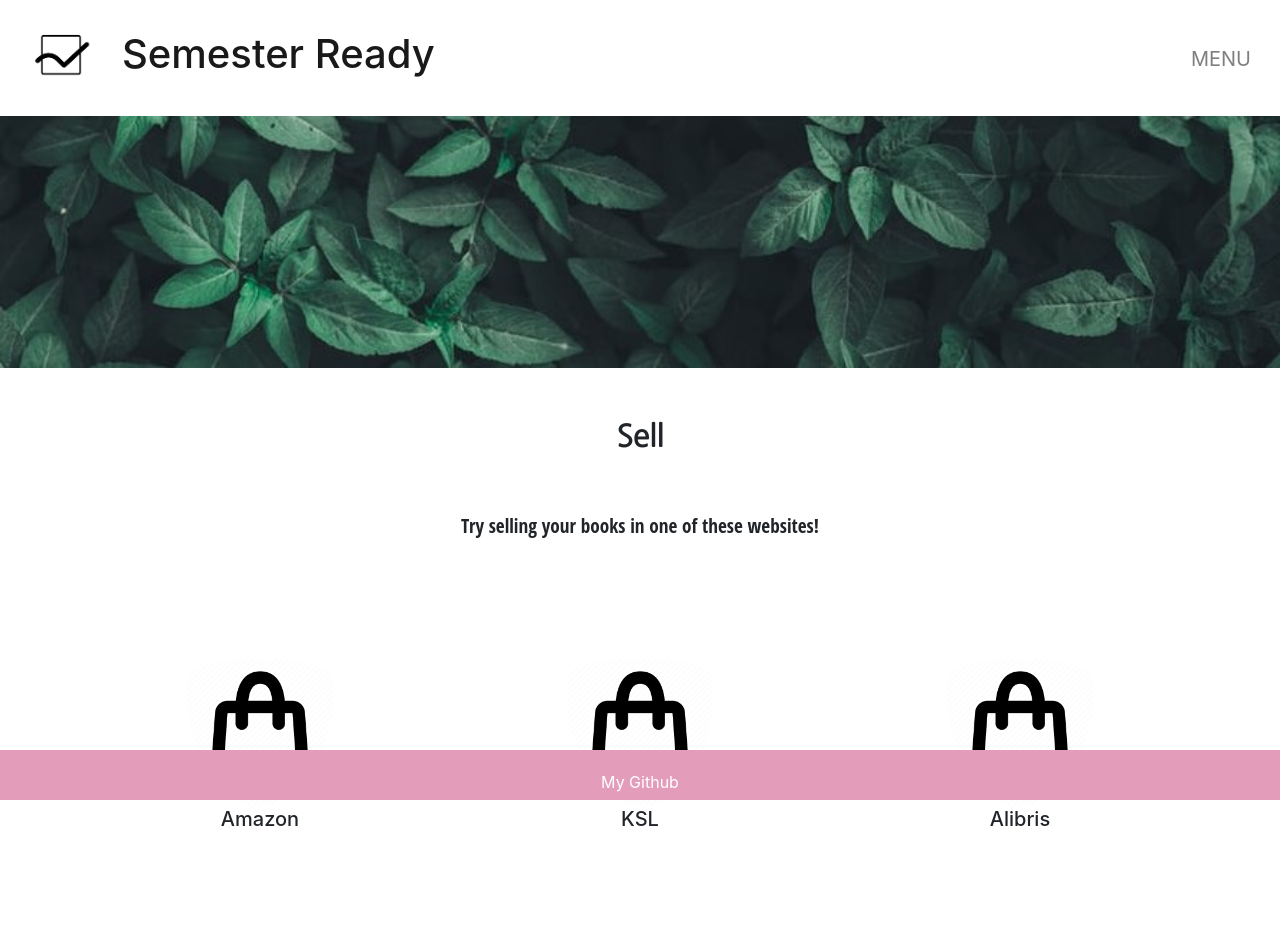
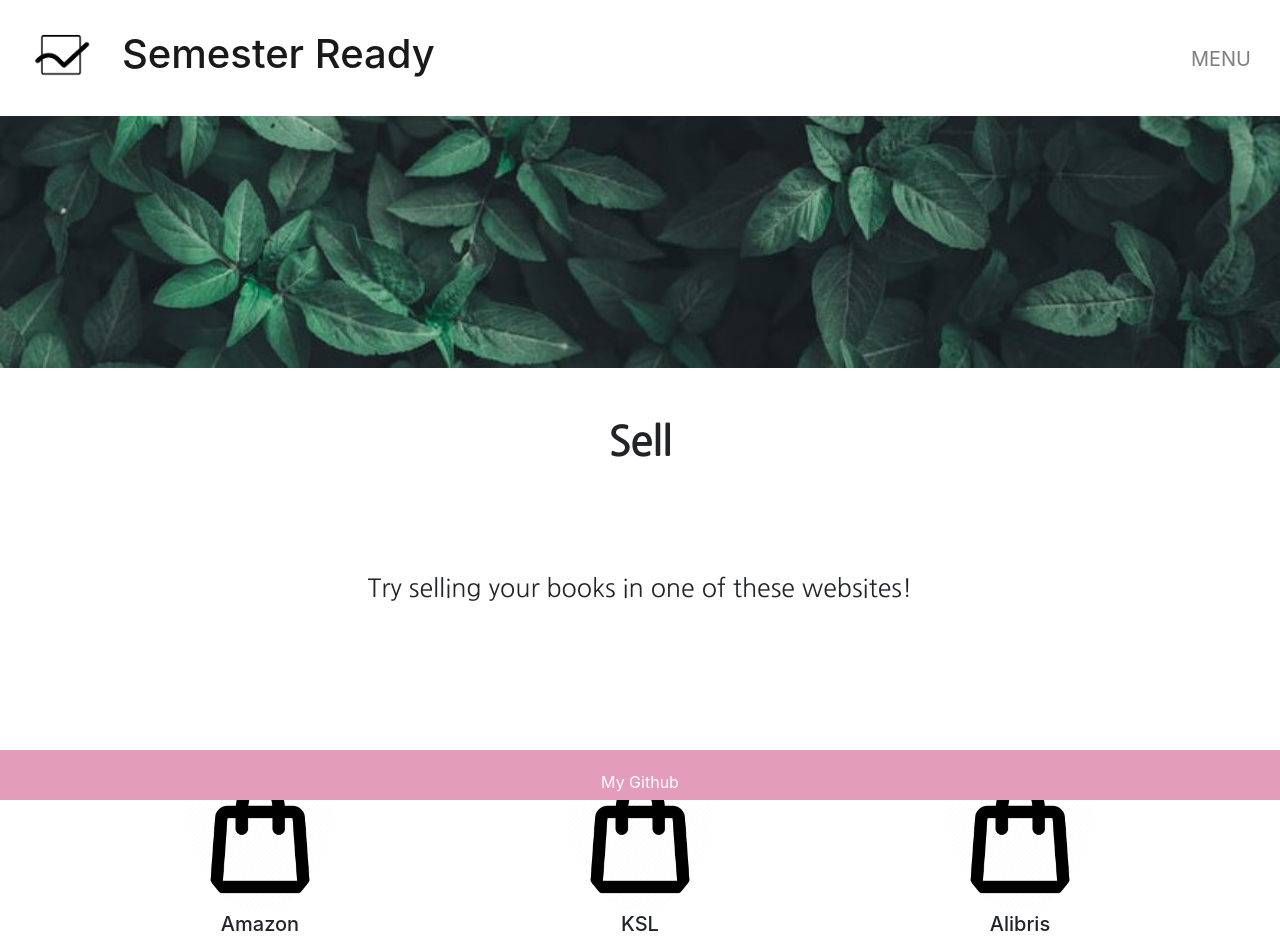
Before and after one commit to pfiguer2/creativeproject1, a plain HTML site: page Pages/sell.html in a window 1280 px wide. Drawn offline with nearby package versions, Linux system fonts and the light colour scheme.

Commit message:
updated font size, but was otherwise done

```diff
--- a/CSS/styles.css
+++ b/CSS/styles.css
@@ -17,7 +17,16 @@ p {
   padding-top: 50px;
   padding-bottom: 50px;
   font-family: 'Nanum Gothic', sans-serif;
-  font-size: 30px;
+  font-size: 40px;
+}
+
+.description {
+  display: flex;
+  justify-content:center;
+  padding-top: 50px;
+  padding-bottom: 50px;
+  font-family: 'Nanum Gothic', sans-serif;
+  font-size: 25px;
 }
 
 .userguide-list {
--- a/Pages/sell.html
+++ b/Pages/sell.html
@@ -15,15 +15,16 @@
 
     <!-- Navbar brand -->
     <div class="navbarbrand">
-      <img  class="navbar-brand" src="../images/logo.png" href="index.html" width="90" height="100">
-      <a class="navbar-brand brand-title" href="#"><h1>Semester Ready</h1></a>
+      <img class="navbar-brand" src="../images/logo.png" href="index.html" width="90" height="100">
+      <a class="navbar-brand brand-title" href="#">
+        <h1>Semester Ready</h1>
+      </a>
     </div>
 
 
     <!-- Collapse button -->
 
-      <button class="navbar-toggler toggler" type="button" data-toggle="collapse" data-target="#navbarSupportedContent1"
-        aria-controls="navbarSupportedContent1" aria-expanded="false" aria-label="Toggle navigation"> MENU<span class="dark-blue-text"><i
+    <button class="navbar-toggler toggler" type="button" data-toggle="collapse" data-target="#navbarSupportedContent1" aria-controls="navbarSupportedContent1" aria-expanded="false" aria-label="Toggle navigation"> MENU<span class="dark-blue-text"><i
           class="fas fa-bars fa-1x"></i></span></button>
 
     <!-- Collapsible content -->
@@ -56,21 +57,23 @@
     <!-- Collapsible content -->
   </nav>
 
-  <div class= "banner">
+  <div class="banner">
     <img class="banner-image" src="../images/Banner.jpg">
   </div>
 
+
   <div class="container">
     <div class="row">
-      <h2 class="userguide"><strong> Sell </strong></h2>
+      <h1 class="userguide"><strong> Sell </strong></h1>
+    </div>
+    <div class="row">
+      <h3 class="description">Try selling your books in one of these websites!</h3>
     </div>
   </div>
 
-  <p class="about"> Try selling your books in one of these websites! </p>
 
-
-
-  <!--footer--><div class="container">
+  <!--footer-->
+  <div class="container">
     <div class="row">
       <div class="col">
         <div class="row">
@@ -115,4 +118,5 @@
     <script src="https://stackpath.bootstrapcdn.com/bootstrap/4.1.3/js/bootstrap.min.js" integrity="sha384-ChfqqxuZUCnJSK3+MXmPNIyE6ZbWh2IMqE241rYiqJxyMiZ6OW/JmZQ5stwEULTy" crossorigin="anonymous"></script>
 
 </body>
+
 </html>
```
Also changed, not shown: Pages/about.html (+9 -5 lines), Pages/buy.html (+11 -6 lines), Pages/rent.html (+8 -9 lines). Lines whose indentation alone changed are shown as unchanged.
